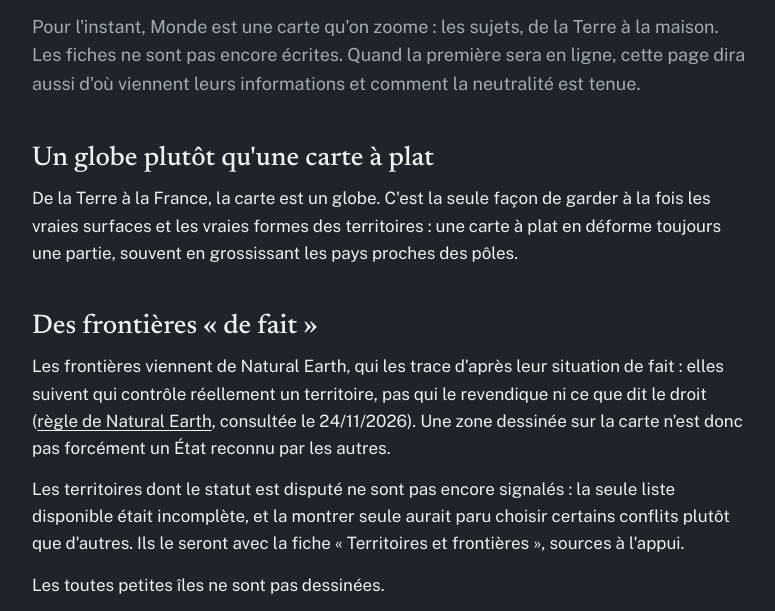
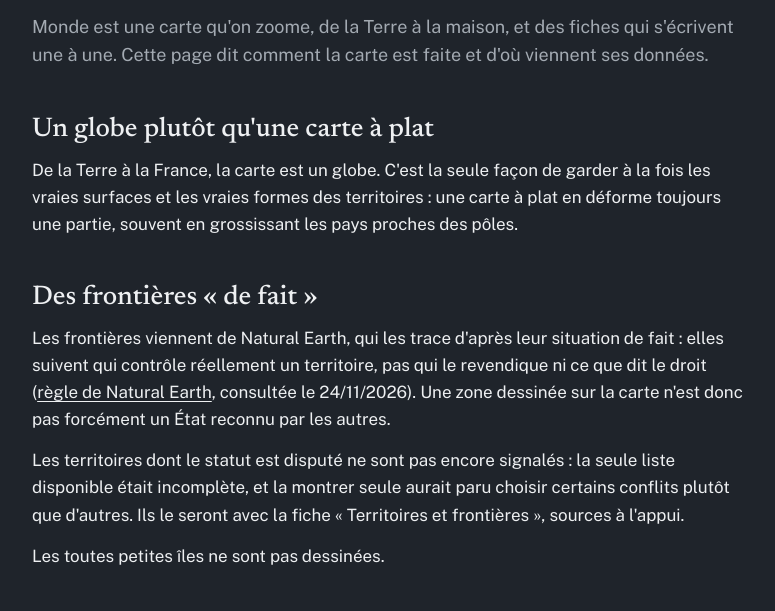
Before and after one commit to Mathiiis7/monde, a plain HTML site: page comment-monde-est-fait.html in a window 1280 px wide. Shown: the part 163-774 px from the top of the page, without its empty margins (248-1023 px from the left). Drawn offline with Linux system fonts and the light colour scheme.

Commit message:
« Comment Monde est fait » : un chapeau à jour
La première fiche est en ligne : le chapeau ne dit plus que les fiches ne sont pas écrites.

Co-Authored-By: Claude Opus 5.5 <noreply@anthropic.com>

```diff
--- a/comment-monde-est-fait.html
+++ b/comment-monde-est-fait.html
@@ -14,7 +14,7 @@
 <main class="page">
 <a class="marque-page" href="./">Monde</a>
 <h1>Comment Monde est fait</h1>
-<p class="chapeau">Pour l'instant, Monde est une carte qu'on zoome : les sujets, de la Terre à la maison. Les fiches ne sont pas encore écrites. Quand la première sera en ligne, cette page dira aussi d'où viennent leurs informations et comment la neutralité est tenue.</p>
+<p class="chapeau">Monde est une carte qu'on zoome, de la Terre à la maison, et des fiches qui s'écrivent une à une. Cette page dit comment la carte est faite et d'où viennent ses données.</p>
 
 <h2>Un globe plutôt qu'une carte à plat</h2>
 <p>De la Terre à la France, la carte est un globe. C'est la seule façon de garder à la fois les vraies surfaces et les vraies formes des territoires : une carte à plat en déforme toujours une partie, souvent en grossissant les pays proches des pôles.</p>
```
